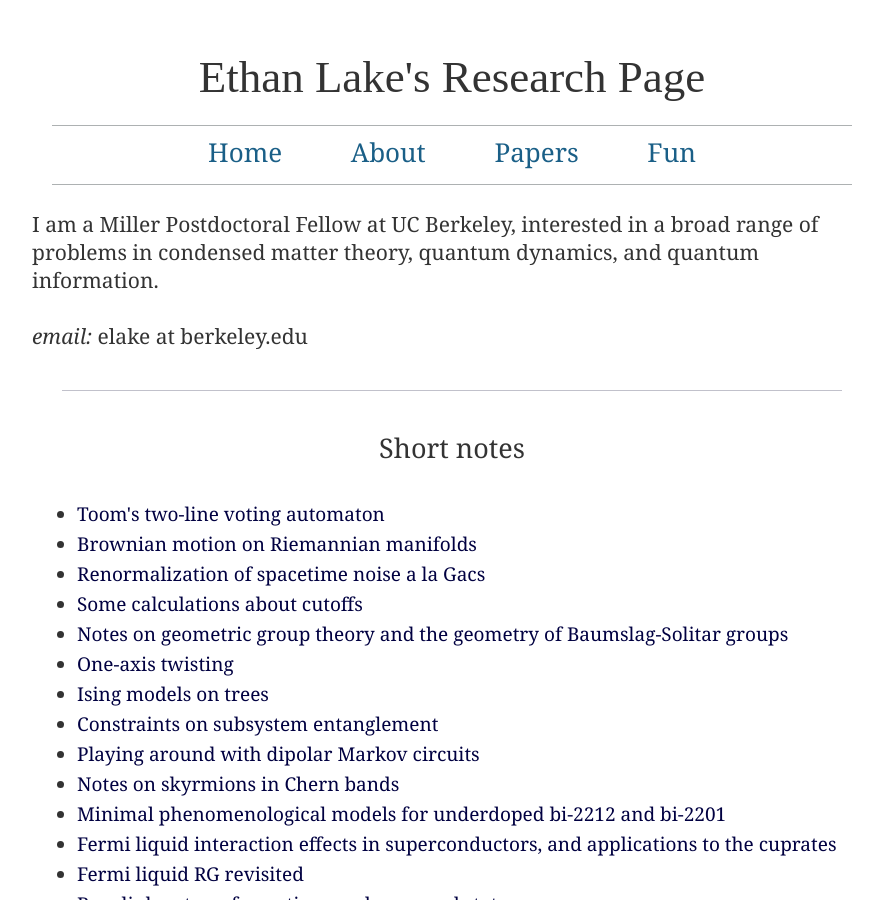
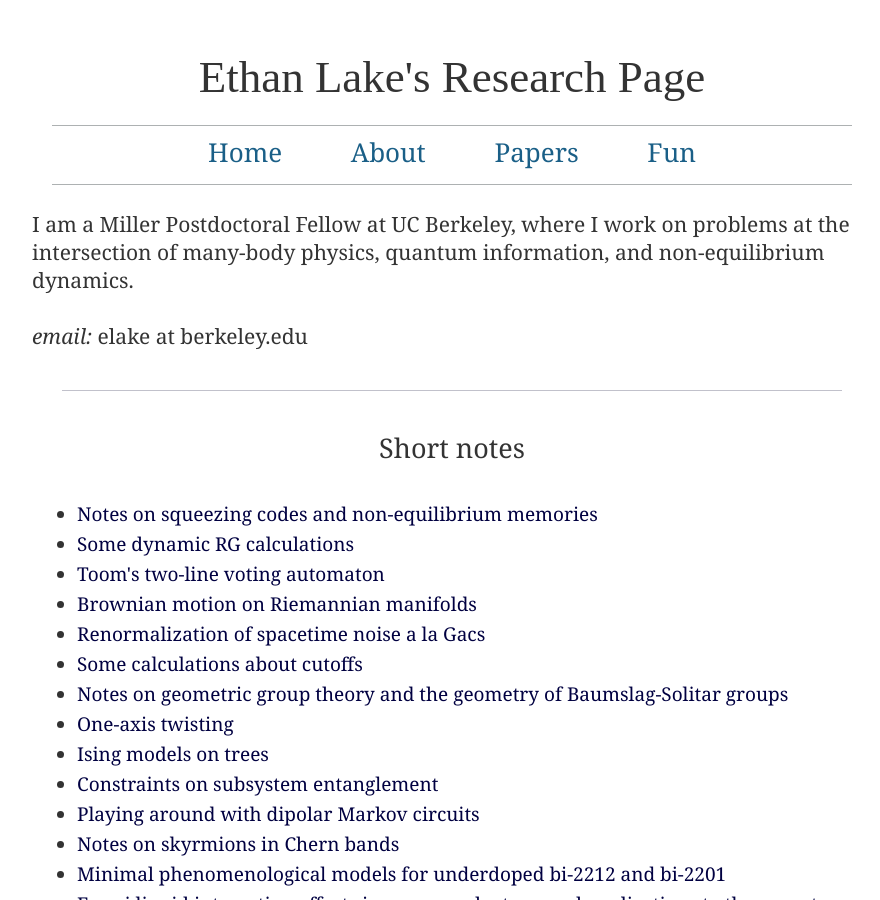
Before and after one commit to ethanlake/ethanlake.github.io, a Jekyll site: the page index.html, which Jekyll copies as it is, in a window 1280 px wide and 900 px high. Shown: the whole window, without its empty margins (188-1068 px from the left). Built offline with Jekyll 4.4.1, drawn with Linux system fonts in a browser that asks for light colours.

Commit message:
Update index.html

```diff
--- a/index.html
+++ b/index.html
@@ -34,7 +34,7 @@
 <div id="page_content">
 <div class="intro">
 
-  <p> I am a Miller Postdoctoral Fellow at UC Berkeley, interested in a broad range of problems in condensed matter theory, quantum dynamics, and quantum information.
+  <p> I am a Miller Postdoctoral Fellow at UC Berkeley, where I work on problems at the intersection of many-body physics, quantum information, and non-equilibrium dynamics.
     </p>
         <br>
 
@@ -53,6 +53,8 @@
  <br>
   <ul>
     <!-- <li><a href="/blogs/blog_test">Test</a></li> -->
+	<li><a href="notes/streamlined_squeezing_notes.pdf">Notes on squeezing codes and non-equilibrium memories</a></li>
+	  	<li><a href="notes/dynamic_RG_notes.pdf">Some dynamic RG calculations</a></li>
     <li><a href="notes/tlv_notes.pdf">Toom's two-line voting automaton</a> </li>
     <li><a href="notes/brownian.pdf">Brownian motion on Riemannian manifolds</a> </li>
     <li><a href="https://drive.google.com/file/d/1CQtxF14_Vvmr0cWxqH1wSxVYtKSgr2Fw/view?usp=sharing">Renormalization of spacetime noise a la Gacs</a> </li>
```
